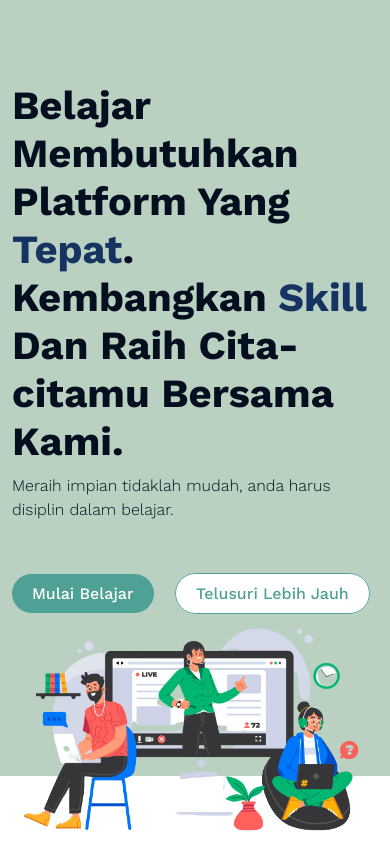
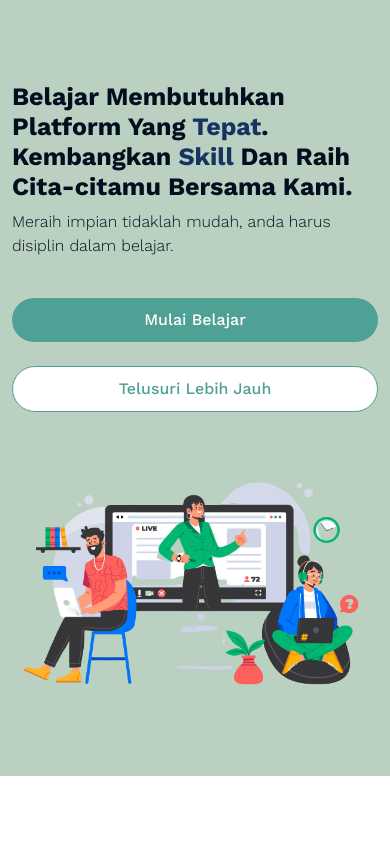
Before and after one commit to ahmadrzq/slicing-online-course-bootstrap-sass, a website: page index.html in a window 390 px wide. Shown: the part 68-918 px from the top of the page. After the commit the page ends 844 px from the top, so only its background shows below. Drawn offline with nearby package versions, Linux system fonts and the light colour scheme.

Commit message:
Adding home section part 2

```diff
--- a/dev/scss/_button.scss
+++ b/dev/scss/_button.scss
@@ -6,6 +6,9 @@
     border-radius: 50px;
     font-weight: map-get($font-weights, medium);
 
+    @include media-breakpoint-down(lg){
+        padding: 15px 100px;
+    }
     @include media-breakpoint-down(sm){
         padding: 10px 20px;
     }
--- a/dev/scss/_fonts.scss
+++ b/dev/scss/_fonts.scss
@@ -1,5 +1,3 @@
-@import url('https://fonts.googleapis.com/css2?family=Work+Sans:wght@100;200;300;400;500;600;700;800;900&display=swap');
-
 $font-weights: (
     'thin': 100,
     'extraLight': 200,
--- a/dev/scss/_global.scss
+++ b/dev/scss/_global.scss
@@ -1,62 +1,64 @@
+@import "mixins/breakpoints";
 @import "colors";
 @import "fonts";
 @import "button";
 
-*{
-    font-family: 'Work Sans', sans-serif;
-    list-style: none!important;
-    text-decoration: none!important;
+* {
+  font-family: "Work Sans", sans-serif;
+  list-style: none !important;
+  text-decoration: none !important;
   transition: 0.3s ease-in-out all;
   box-sizing: border-box;
   padding: 0;
   margin: 0;
 }
 
-.section{
+.section {
   margin-top: 180px;
 }
 
-.label-section{
+.label-section {
   font-weight: map-get($font-weights, medium);
   font-size: 25px;
   color: $dark-color;
 }
 
-.heading-section{
+.heading-section {
   font-weight: map-get($font-weights, medium);
   font-size: 40px;
   color: $dark-color;
 }
 
-.sub-heading-section{
+.sub-heading-section {
   font-weight: map-get($font-weights, light);
   font-size: 18px;
   color: $dark-color;
 }
 
 // Home CSS
-.home{
+#home {
   background-color: $second-color;
   padding-top: 150px;
   height: 100vh;
-    .title{
+  .title {
     font-weight: map-get($font-weights, bold);
     font-size: 40px;
     color: $dark-color;
-        .v1{
+    .v1 {
       color: $first-color;
     }
-        .v2{
+    .v2 {
       color: $first-color;
     }
-        @include media-breakpoint-beetwen(md,lg){
+
+    @include media-breakpoint-between(md,lg){
         font-size: 35px !important;
     }
     @include media-breakpoint-down(sm){
         font-size: 25px !important;
     }
   }
-    .sub-title{
+  .sub-title {
     font-weight: map-get($font-weights, light);
     font-size: 20px;
     color: $dark-color;
@@ -64,10 +66,16 @@
         font-size: 16px;
     }
   }
-    .btn-home{
+  .btn-home {
     margin-top: 80px;
-        @include media-breakpoint-down(sm){
-            margin-top: 60px;
+    @include media-breakpoint-down(lg){
+        margin-top: 40px;
+    }
+  }
+  .img-home{
+    @include media-breakpoint-between(md,lg){
+        max-width: 400;
+        max-height: 600;
     }
   }
 }
--- a/index.html
+++ b/index.html
@@ -6,6 +6,13 @@
     <meta name="viewport" content="width=device-width, initial-scale=1">
     <link rel="icon" href="assets/images/navbar/logo-small.png">
     <title>Smarter.in</title>
+
+    <!-- ====Font Style===== -->
+    <link rel="preconnect" href="https://fonts.googleapis.com">
+    <link rel="preconnect" href="https://fonts.gstatic.com" crossorigin>
+    <link
+        href="https://fonts.googleapis.com/css2?family=Work+Sans:wght@100;200;300;400;500;600;700;800;900&display=swap"
+        rel="stylesheet">
 
     <!-- =====Bootstrap CSS===== -->
     <link href="https://cdn.jsdelivr.net/npm/bootstrap@5.2.2/dist/css/bootstrap.min.css" rel="stylesheet"
@@ -63,13 +70,13 @@
                         <p class="sub-title">
                             Meraih impian tidaklah mudah, anda harus disiplin dalam belajar.
                         </p>
-                        <div class="btn-home">
-                            <a class="btn-first" href="">Mulai Belajar</a>
-                            <a class="btn-second ms-3" href="">Telusuri Lebih Jauh</a>
+                        <div class="btn-home text-center text-lg-start">
+                            <a class="btn-first d-block d-md-inline" href="">Mulai Belajar</a>
+                            <a class="btn-second ms-md-3 ms-lg-3 d-block d-md-inline mt-4 mt-lg-0" href="">Telusuri Lebih Jauh</a>
                         </div>
                     </div>
                     <div class="col-lg-6">
-                        <div class="img-home">
+                        <div class="img-home mt-5 mx-auto mt-lg-0 mx-lg-0 text-center text-lg-start">
                             <img src="assets/images/home/hero-tr.png" class="img-fluid" alt="">
                         </div>
                     </div>
```
Also changed, not shown: dist/css/main.css. Lines whose indentation alone changed are shown as unchanged.
